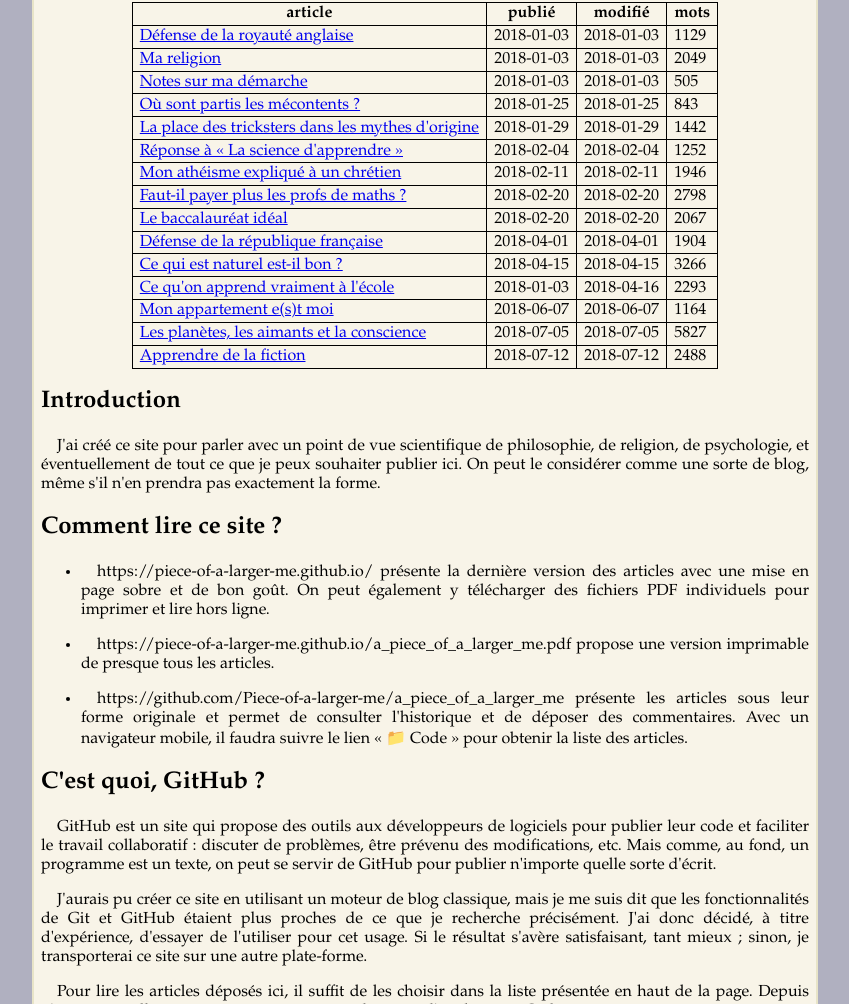
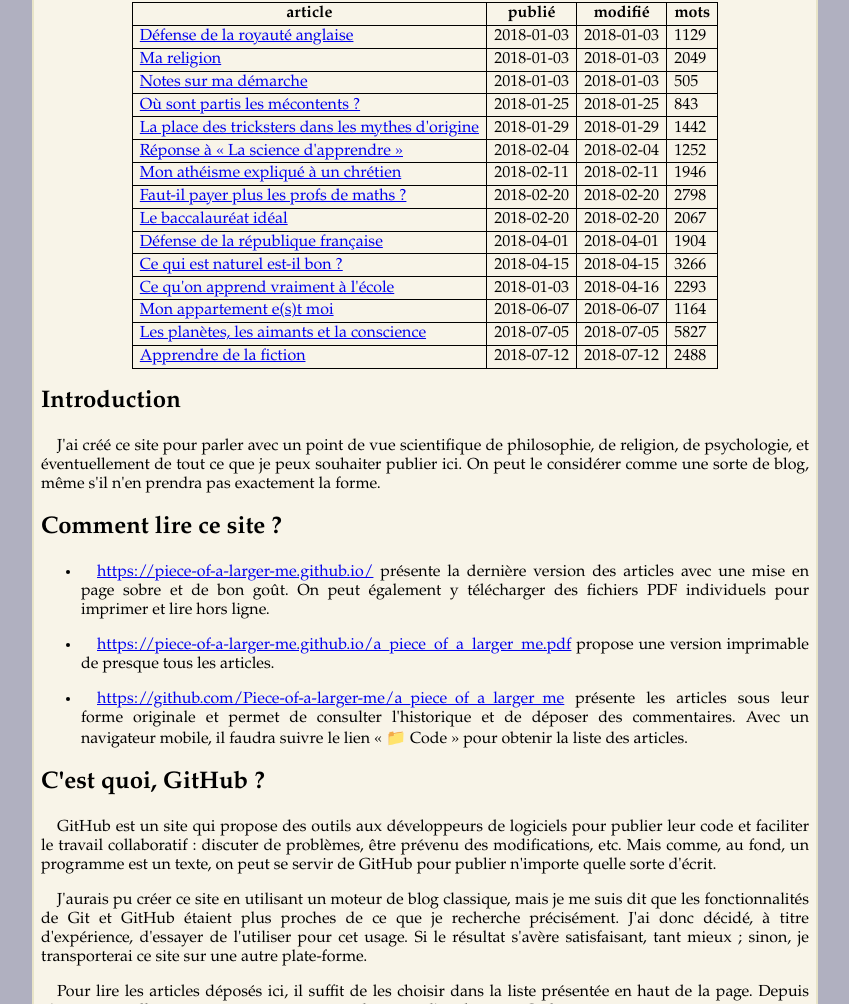
Before and after one commit to Piece-of-a-larger-me/Piece-of-a-larger-me.github.io, a plain HTML site: page index.html in a window 1280 px wide. Shown: the part 96-1100 px from the top of the page, without its empty margins (215-1064 px from the left). Drawn offline with Linux system fonts and the light colour scheme.

Commit message:
Site rebuild after 59c22be1997ef8493f7eaafb82729bc8f93551c6

```diff
--- a/index.html
+++ b/index.html
@@ -40,12 +40,12 @@ je peux souhaiter publier ici. On peut le considérer comme une sorte de
 blog, même s'il n'en prendra pas exactement la forme.</p>
 <h2 id="comment-lire-ce-site">Comment lire ce site ?</h2>
 <ul>
-<li><p>https://piece-of-a-larger-me.github.io/ présente la dernière version des
+<li><p><a href="https://piece-of-a-larger-me.github.io/" class="uri">https://piece-of-a-larger-me.github.io/</a> présente la dernière version des
 articles avec une mise en page sobre et de bon goût. On peut également y
 télécharger des fichiers PDF individuels pour imprimer et lire hors ligne.</p></li>
-<li><p>https://piece-of-a-larger-me.github.io/a_piece_of_a_larger_me.pdf propose
+<li><p><a href="https://piece-of-a-larger-me.github.io/a_piece_of_a_larger_me.pdf" class="uri">https://piece-of-a-larger-me.github.io/a_piece_of_a_larger_me.pdf</a> propose
 une version imprimable de presque tous les articles.</p></li>
-<li><p>https://github.com/Piece-of-a-larger-me/a_piece_of_a_larger_me présente
+<li><p><a href="https://github.com/Piece-of-a-larger-me/a_piece_of_a_larger_me" class="uri">https://github.com/Piece-of-a-larger-me/a_piece_of_a_larger_me</a> présente
 les articles sous leur forme originale et permet de consulter l'historique
 et de déposer des commentaires. Avec un navigateur mobile, il faudra
 suivre le lien « 📁 Code » pour obtenir la liste des articles.</p></li>
```
